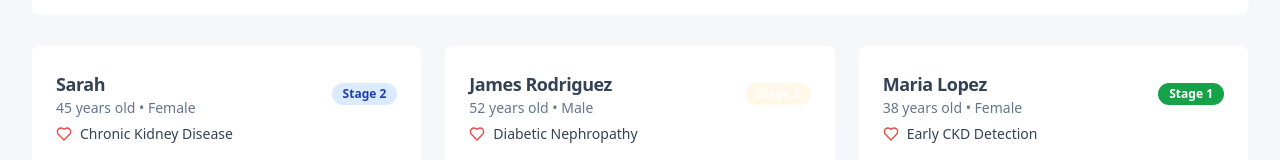
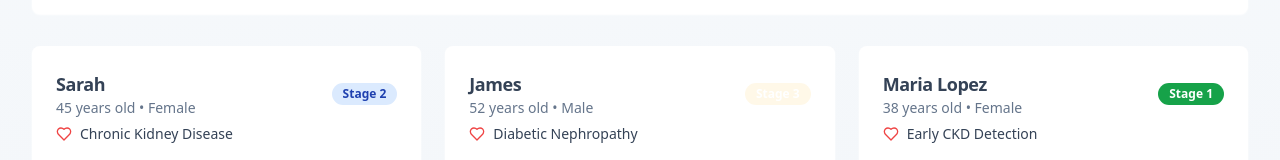
Before and after one commit to Ellie483/kidney-guardian-hub, a React (Vite) app: page /patients in a window 1280 px wide. Shown: the part 453-613 px from the top of the page. Built offline with nearby package versions, Linux system fonts and the light colour scheme; sample sign-in values are in the browser's storage.

Commit message:
Hanni: updated

```diff
--- a/src/pages/Patients.tsx
+++ b/src/pages/Patients.tsx
@@ -23,7 +23,7 @@ const mockPatients = [
   },
   {
     id: 2,
-    name: "James Rodriguez",
+    name: "James",
     age: 52,
     gender: "Male",
     stage: "Stage 3",
```
